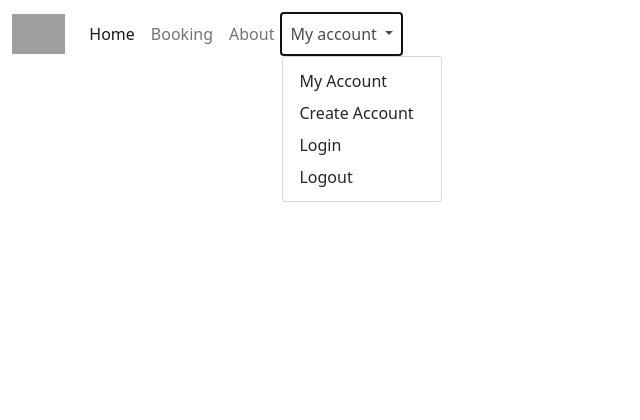
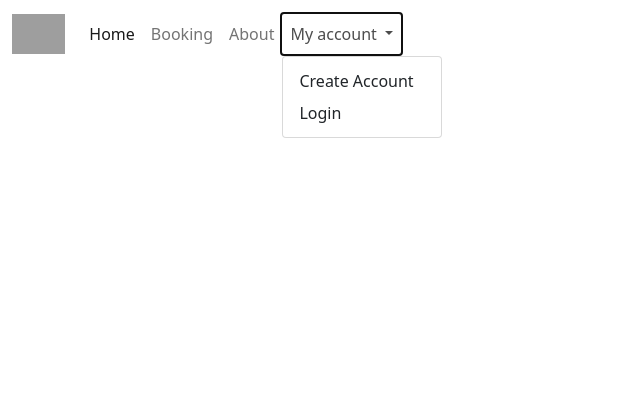
Before and after one commit to spangen87/locksmith-booking, a Django app: page / in a window 1280 px wide, after a click on "My account". Shown: the top 420 px of the page, without its empty margins (0-640 px from the left). Run offline with Django 3.2, Linux system fonts and the light colour scheme; some libraries are stand-ins or nearby versions; grey boxes are pictures that could not be loaded.

Commit message:
Set up allauth accounts for login

```diff
--- a/locksmith_booking/urls.py
+++ b/locksmith_booking/urls.py
@@ -14,11 +14,12 @@ Including another URLconf
     2. Add a URL to urlpatterns:  path('blog/', include('blog.urls'))
 """
 from django.contrib import admin
-from django.urls import path
+from django.urls import path, include
 from booking.views import get_index, place_booking
 
 urlpatterns = [
     path('admin/', admin.site.urls),
     path('', get_index, name='home'),
-    path('place_booking', place_booking, name='place_booking')
+    path('place_booking', place_booking, name='place_booking'),
+    path('accounts/', include('allauth.urls')),
 ]
--- a/requirements.txt
+++ b/requirements.txt
@@ -3,8 +3,14 @@ cloudinary==1.30.0
 dj-database-url==0.5.0
 dj3-cloudinary-storage==0.0.6
 Django==3.2.15
+django-allauth==0.51.0
 django-crispy-forms==1.14.0
 gunicorn==20.1.0
+oauthlib==3.2.1
 psycopg2==2.9.3
+PyJWT==2.5.0
+python3-openid==3.2.0
 pytz==2022.4
+requests-oauthlib==1.3.1
 sqlparse==0.4.3
+types-cryptography==3.3.23
--- a/templates/booking/base.html
+++ b/templates/booking/base.html
@@ -43,10 +43,14 @@
               My account
             </a>
             <ul class="dropdown-menu" aria-labelledby="navbarDropdownMenuLink">
+              {% if user.is_authenticated %}
               <li><a class="dropdown-item" href="#">My Account</a></li>
-              <li><a class="dropdown-item" href="#">Create Account</a></li>
-              <li><a class="dropdown-item" href="#">Login</a></li>
-              <li><a class="dropdown-item" href="#">Logout</a></li>
+              <li><a class="dropdown-item" href="{% url 'account_logout' %}">Logout</a></li>
+              {% else %}
+              <li><a class="dropdown-item" href="{% url 'account_signup' %}">Create Account</a></li>
+              <li><a class="dropdown-item" href="{% url 'account_login' %}">Login</a></li>
+              {% endif %}
+
             </ul>
           </li>
         </ul>
```
Also changed, not shown: locksmith_booking/settings.py (+10 -0 lines).
